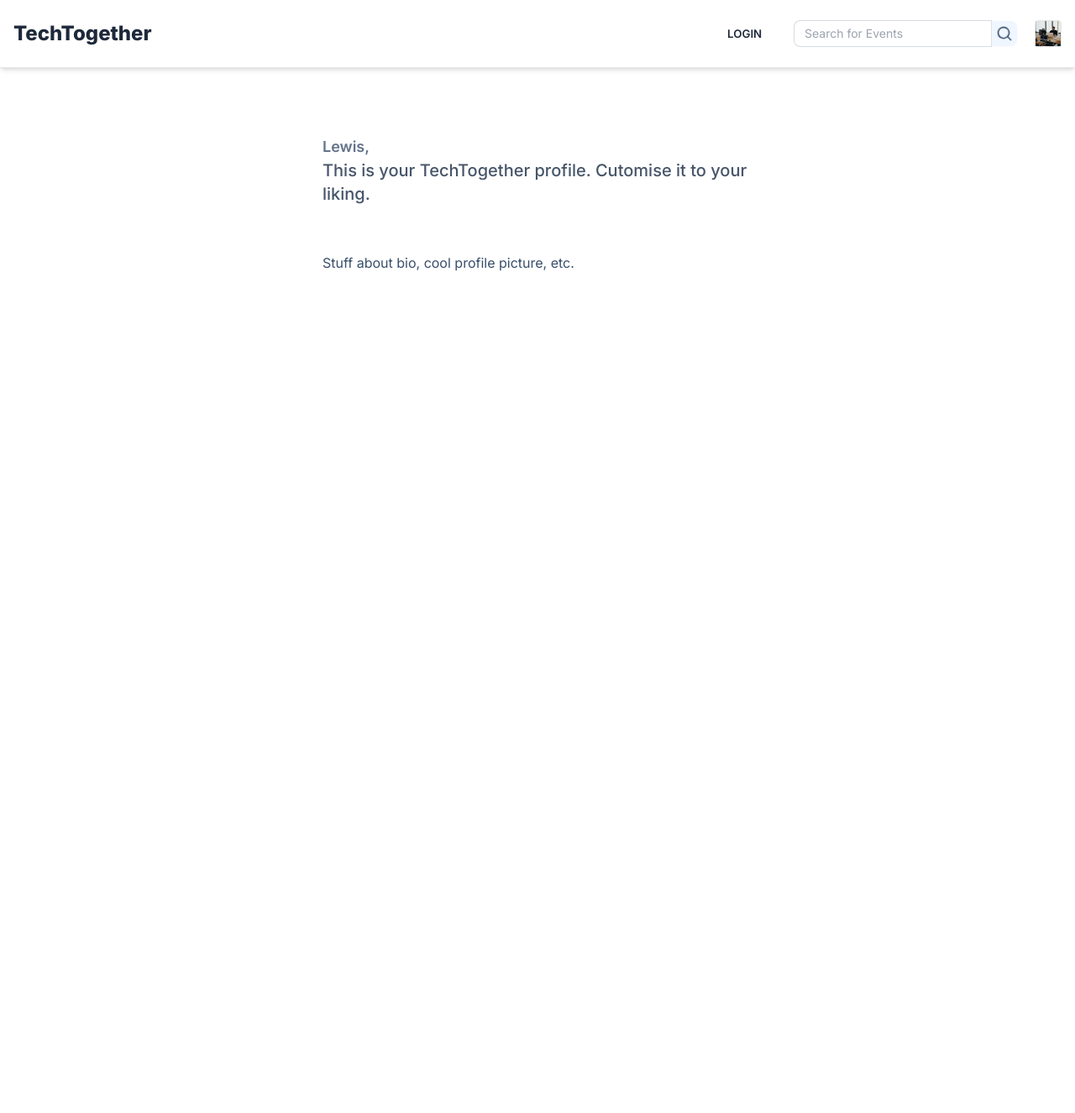
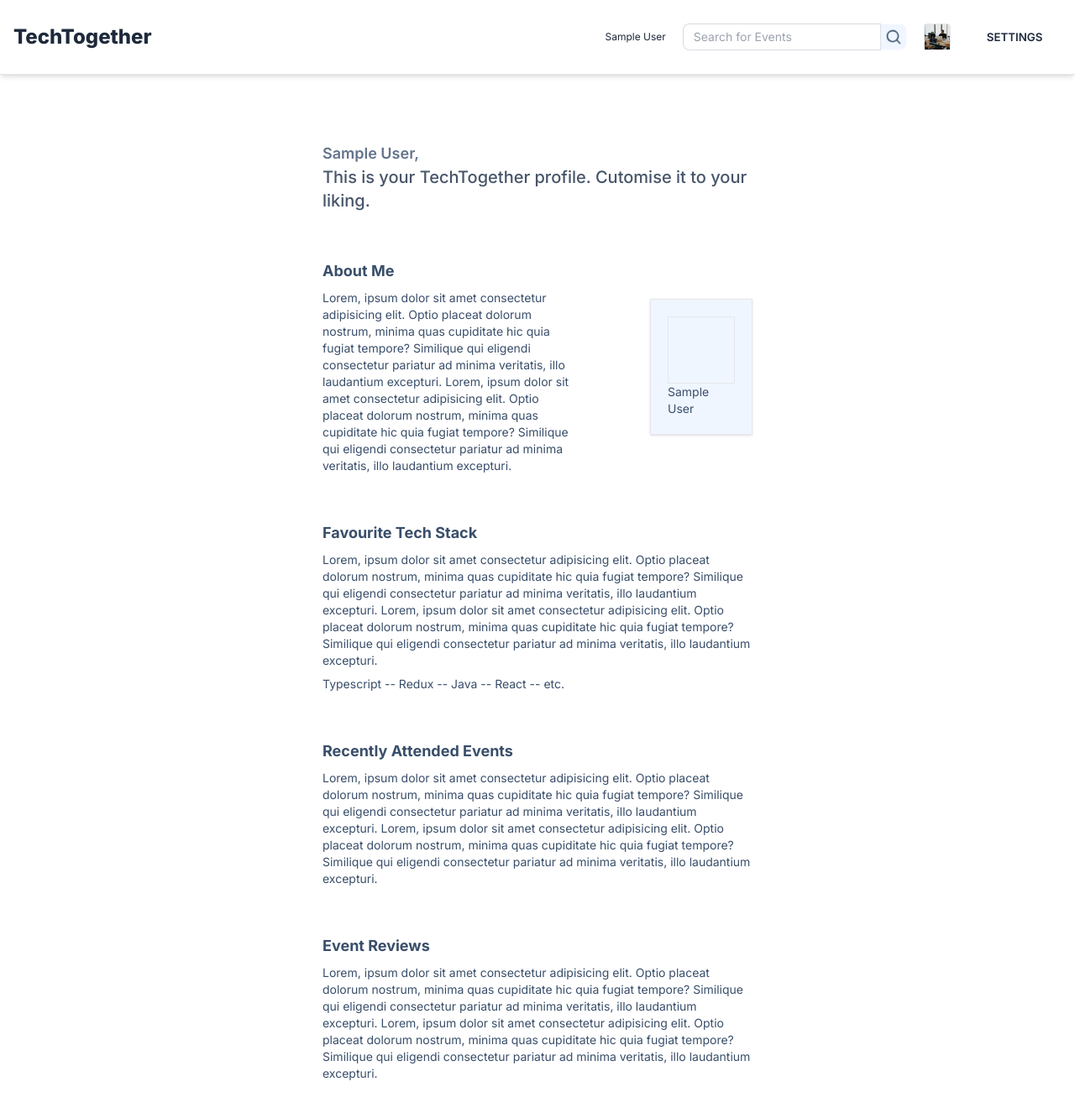
Before and after one commit to LMBroadhurst/TechTogetherTT, a Next.js app: page /profile in a window 1280 px wide. Shown: the top 1326 px of the page at 84% size. Before the commit the page ends 800 px from the top, so only its background shows below. Built offline with nearby package versions, Linux system fonts and the light colour scheme; no server answers; sample sign-in values are in the browser's storage.

Commit message:
random aesthetics

```diff
--- a/app/page.tsx
+++ b/app/page.tsx
@@ -1,67 +1,21 @@
 import { VContainer } from '@/components/global/Containers'
 import EventCard from '@/components/global/EventCard'
+import HomeTitle from '@/components/home/HomeTitle'
+import LocationEventsContainer from '@/components/home/LocationEventsContainer'
 import React from 'react'
 
 
 const Home = () => {
 
   return <main className='flex flex-col gap-28 px-5 py-20 md:p-20 lg:px-40 xl:px-96'>
-    <section className='flex flex-col gap-10 xl:py-40'>
-      <section>
-        <h2 className='text-2xl font-semibold text-slate-500'>Lewis</h2>
-        <h3 className='text-4xl font-medium text-slate-600'>Let&apos;s connect you with the TechTogether community...</h3>
-      </section>
-
-      <p>Our aim is to get people like you together, online or in person. Lorem ipsum dolor sit amet consectetur adipisicing elit. Distinctio omnis, accusantium tempora cupiditate provident sed quisquam impedit neque quae obcaecati, saepe atque vel expedita unde quod et voluptates enim alias. Lorem ipsum dolor sit amet consectetur adipisicing elit. Error, enim!</p>
-    </section>
+    <HomeTitle />
 
     <VContainer className='gap-52'>
 
-    <section className='flex flex-col gap-5'>
-        <h3 className='text-2xl font-semibold text-slate-600'>Based On Your Location</h3>
+      <LocationEventsContainer />
+      <LocationEventsContainer />
+      <LocationEventsContainer />
 
-        <section className='flex flex-col md:flex-row md:gap-10 md:flex-wrap'>
-          <EventCard />
-          <EventCard />
-          <EventCard />
-          <EventCard />
-          <EventCard />
-          <EventCard />
-        </section>
-
-        <button className='btn btn-md btn-ghost btn-link text-primary-focus self-center'>See More</button>
-      </section>
-
-      <section className='flex flex-col gap-5'>
-        <h3 className='text-2xl font-semibold text-slate-600'>Based On Your Preferences</h3>
-
-        <section className='flex flex-col md:flex-row md:gap-10 md:flex-wrap'>
-          <EventCard />
-          <EventCard />
-          <EventCard />
-          <EventCard />
-          <EventCard />
-          <EventCard />
-        </section>
-
-        <button className='btn btn-md btn-ghost btn-link text-primary-focus self-center'>See More</button>
-      </section>
-
-      <section className='flex flex-col gap-5'>
-        <h3 className='text-2xl font-semibold text-slate-600'>Our Most Popular Events This Month</h3>
-
-        <section className='flex flex-col md:flex-row md:gap-10 md:flex-wrap'>
-          <EventCard />
-          <EventCard />
-          <EventCard />
-          <EventCard />
-          <EventCard />
-          <EventCard />
-        </section>
-
-        <button className='btn btn-md btn-ghost btn-link text-primary-focus self-center'>See More</button>
-
-      </section>
     </VContainer>
   </main>
 }
--- a/app/profile/page.tsx
+++ b/app/profile/page.tsx
@@ -1,15 +1,86 @@
+'use client'
+import { useSession } from 'next-auth/react'
+import Image from 'next/image'
+import { useRouter } from 'next/navigation'
+import DEFAULT from '@/assets/TECHDEFAULT.jpg'
 import React from 'react'
 
 const Profile = () => {
 
+    // Authentication
+    const router = useRouter()
+    const {data: session} = useSession()
+
+    if (!session) {
+        router.push('/auth')
+    }
+
+
     return <main className='flex flex-col gap-14 px-5 py-20 md:p-20 lg:px-40 xl:px-96'>
+
         <section>
-          <h2 className='text-lg font-semibold text-slate-500'>Lewis,</h2>
+          <h2 className='text-lg font-semibold text-slate-500'>{session?.user?.name},</h2>
           <h3 className='text-xl font-medium text-slate-600'>This is your TechTogether profile. Cutomise it to your liking.</h3>
         </section>
 
-        <section>
-            <p>Stuff about bio, cool profile picture, etc.</p>
+        <section className='flex flex-row justify-between gap-20 items-center'>
+            <section className='flex flex-col gap-2'>
+                <section className='flex flex-row'>
+                    <h2 className='text-lg font-bold'>About Me</h2>
+                    <></>
+                </section>
+                <p className='text-sm'>
+                    Lorem, ipsum dolor sit amet consectetur adipisicing elit. Optio placeat dolorum nostrum, minima quas cupiditate
+                    hic quia fugiat tempore? Similique qui eligendi consectetur pariatur ad minima veritatis, illo laudantium excepturi.
+                    Lorem, ipsum dolor sit amet consectetur adipisicing elit. Optio placeat dolorum nostrum, minima quas cupiditate
+                    hic quia fugiat tempore? Similique qui eligendi consectetur pariatur ad minima veritatis, illo laudantium excepturi.
+                </p>
+            </section>
+
+            <section className='border shadow bg-base-200 w-full h-full flex-grow p-5 flex flex-col justify-between items-center'>
+                <div className='w-20 h-20 border'></div>
+                <h3 className='text-sm'>{session?.user?.name}</h3>
+            </section>
+        </section>
+
+        <section className='flex flex-col gap-2'>
+            <section className='flex flex-row'>
+                <h2 className='text-lg font-bold'>Favourite Tech Stack</h2>
+                <></>
+            </section>
+                <p className='text-sm'>
+                    Lorem, ipsum dolor sit amet consectetur adipisicing elit. Optio placeat dolorum nostrum, minima quas cupiditate
+                    hic quia fugiat tempore? Similique qui eligendi consectetur pariatur ad minima veritatis, illo laudantium excepturi.
+                    Lorem, ipsum dolor sit amet consectetur adipisicing elit. Optio placeat dolorum nostrum, minima quas cupiditate
+                    hic quia fugiat tempore? Similique qui eligendi consectetur pariatur ad minima veritatis, illo laudantium excepturi.
+                </p>
+                <p className='text-sm'>Typescript -- Redux -- Java -- React -- etc.</p>
+        </section>
+
+        <section className='flex flex-col gap-2'>
+            <section className='flex flex-row'>
+                <h2 className='text-lg font-bold'>Recently Attended Events</h2>
+                <></>
+            </section>
+                <p className='text-sm'>
+                    Lorem, ipsum dolor sit amet consectetur adipisicing elit. Optio placeat dolorum nostrum, minima quas cupiditate
+                    hic quia fugiat tempore? Similique qui eligendi consectetur pariatur ad minima veritatis, illo laudantium excepturi.
+                    Lorem, ipsum dolor sit amet consectetur adipisicing elit. Optio placeat dolorum nostrum, minima quas cupiditate
+                    hic quia fugiat tempore? Similique qui eligendi consectetur pariatur ad minima veritatis, illo laudantium excepturi.
+                </p>
+        </section>
+
+        <section className='flex flex-col gap-2'>
+            <section className='flex flex-row'>
+                <h2 className='text-lg font-bold'>Event Reviews</h2>
+                <></>
+            </section>
+                <p className='text-sm'>
+                    Lorem, ipsum dolor sit amet consectetur adipisicing elit. Optio placeat dolorum nostrum, minima quas cupiditate
+                    hic quia fugiat tempore? Similique qui eligendi consectetur pariatur ad minima veritatis, illo laudantium excepturi.
+                    Lorem, ipsum dolor sit amet consectetur adipisicing elit. Optio placeat dolorum nostrum, minima quas cupiditate
+                    hic quia fugiat tempore? Similique qui eligendi consectetur pariatur ad minima veritatis, illo laudantium excepturi.
+                </p>
         </section>
 
     </main>
--- a/components/global/header/Header.tsx
+++ b/components/global/header/Header.tsx
@@ -1,3 +1,4 @@
+'use client'
 import Link from 'next/link';
 import React, {FC} from 'react'
 import BurgerMenu from './BurgerMenu'
@@ -5,10 +6,17 @@
 import { HContainer } from '../Containers';
 import DEFAULT from '@/assets/TECHDEFAULT.jpg'
 import Image from 'next/image';
+import { useRouter } from 'next/navigation';
+import { useSession, signOut } from 'next-auth/react';
 
 type OwnProps = {};
 
 const Header: FC<OwnProps> = ({}) => {
+
+  // Authentication
+  const {data: session, status} = useSession()
+
+  const handleClickLogout = () => signOut()
 
   return <header className='border-b w-full shadow-md sticky top-0 z-10 bg-base-100'>
     <section className='flex flex-row justify-between items-center p-4 text-2xl text-slate-800 '>
@@ -21,7 +29,7 @@
       <BurgerMenu className='md:hidden' />
 
       <HContainer className='items-center gap-5 hidden md:flex'>
-        <Link href='/auth' className='btn btn-ghost'>Login</Link>
+        {session ? <span className='text-xs'>{session?.user?.name}</span> : <Link href='/auth' className='btn btn-ghost'>Login</Link>}
 
         <section className='join'>
           <input type="text" placeholder="Search for Events" className="input input-bordered w-full max-w-xs input-sm join-item" />
@@ -37,6 +45,23 @@
             className='avatar'
           />
         </section>
+
+        <details className="dropdown dropdown-bottom dropdown-end">
+          <summary className="m-1 btn btn-ghost">Settings</summary>
+          <ul className="p-2 menu dropdown-content z-[1] bg-base-100 shadow w-52 rounded-md">
+            <li>
+              <Link href='/'>Home</Link>
+            </li>
+
+            <li className='whitespace-nowrap'>
+              <Link href='/profile' className='whitespace-nowrap'>Your Profile</Link>
+            </li>
+
+            <li>
+              {session ? <button onClick={handleClickLogout}>Logout</button> : <Link href='/auth'>Login</Link>}
+            </li>
+          </ul>
+        </details>
       </HContainer>
     </section>
   </header>
--- /dev/null
+++ b/components/home/HomeTitle.tsx
@@ -0,0 +1,20 @@
+'use client'
+import { useSession } from 'next-auth/react'
+import React from 'react'
+
+const HomeTitle = () => {
+
+    // Authentication
+    const {data: session} = useSession()
+
+    return <section className='flex flex-col gap-10 xl:py-40'>
+    <section>
+      <h2 className='text-2xl font-semibold text-slate-500'>{session ? `${session.user?.name},` : 'Hey there,'}</h2>
+      <h3 className='text-4xl font-medium text-slate-600'>Let&apos;s connect you with the TechTogether community...</h3>
+    </section>
+
+    <p>Our aim is to get people like you together, online or in person. Lorem ipsum dolor sit amet consectetur adipisicing elit. Distinctio omnis, accusantium tempora cupiditate provident sed quisquam impedit neque quae obcaecati, saepe atque vel expedita unde quod et voluptates enim alias. Lorem ipsum dolor sit amet consectetur adipisicing elit. Error, enim!</p>
+  </section>
+}
+
+export default HomeTitle
--- /dev/null
+++ b/components/home/LocationEventsContainer.tsx
@@ -0,0 +1,22 @@
+import React from 'react'
+import EventCard from '../global/EventCard'
+
+const LocationEventsContainer = () => {
+
+    return <section className='flex flex-col gap-5'>
+    <h3 className='text-2xl font-semibold text-slate-600'>Based On Your Location</h3>
+
+    <section className='flex flex-col md:flex-row md:gap-10 md:flex-wrap'>
+      <EventCard />
+      <EventCard />
+      <EventCard />
+      <EventCard />
+      <EventCard />
+      <EventCard />
+    </section>
+
+    <button className='btn btn-md btn-ghost btn-link text-primary-focus self-center'>See More</button>
+  </section>
+}
+
+export default LocationEventsContainer
--- a/components/login/LoginFormView.tsx
+++ b/components/login/LoginFormView.tsx
@@ -13,28 +13,11 @@
 const LoginFormView: FC = () => {
 
     // Hooks
-    const router = useRouter()
-    const {data: session} = useSession()
 
     // LoginForm API Code
-    const handleClickEmailLogin: React.MouseEventHandler<HTMLButtonElement> = async (event) => {
-        event.preventDefault()
-        console.log("Email Login...")
-
-        // TODO: Sort out a callback after authentication
-        await signIn("google", { callbackUrl: '/'})
-    }
-
     const handleClickGoogleLogin: React.MouseEventHandler<HTMLButtonElement> = async (event) => {
         event.preventDefault()
         console.log("Google Login...")
-
-        await signIn("google")
-    }
-
-    const handleClickGithubLogin: React.MouseEventHandler<HTMLButtonElement> = async (event) => {
-        event.preventDefault()
-        console.log("GitHub Login...")
 
         await signIn("google")
     }
@@ -80,7 +63,7 @@
                 <button
                     className='btn'
                     type='button'
-                    onClick={handleClickEmailLogin}
+                    onClick={handleClickGoogleLogin}
                 >
                     {/* {!isError ? (isLoading ? "..." : "Login") : "Something went wrong :("} */}
                     Login
@@ -96,7 +79,7 @@
                 <button
                     className='btn'
                     type='button'
-                    onClick={handleClickGithubLogin}
+                    onClick={handleClickGoogleLogin}
                 >
                     Login with GitHub
                 </button>
@@ -110,14 +93,14 @@
             </button>
         </VContainer>
 
-        <dialog id="signupModal" className="modal">
+        {/* <dialog id="signupModal" className="modal">
             <div className="modal-box">
                 <SignupFormView />
             </div>
             <form method="dialog" className="modal-backdrop">
                 <button>close</button>
             </form>
-        </dialog>
+        </dialog> */}
     </section>
 }
 
```
Also changed, not shown: app/api/auth/[...nextauth]/nextauth.d.ts (added, +26 -0 lines), app/globals.css (+7 -0 lines).
